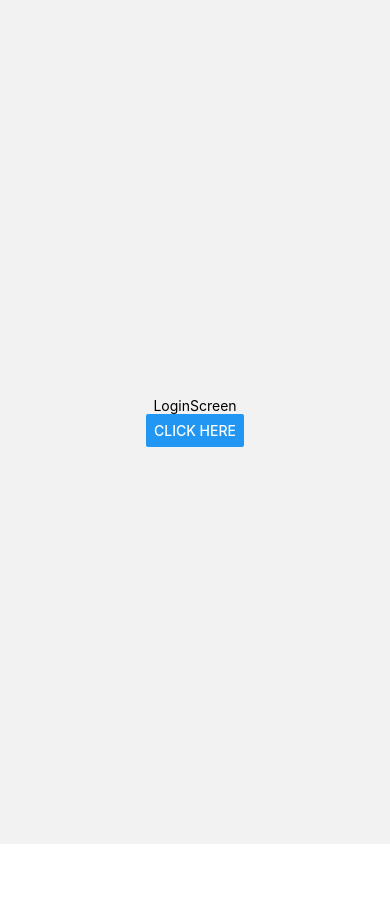
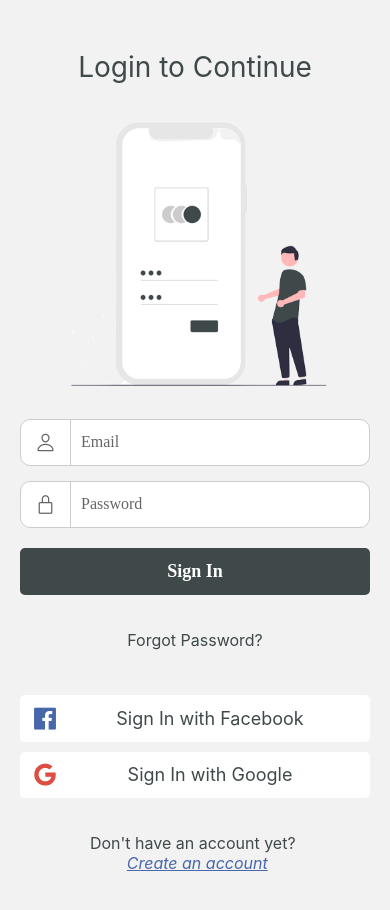
Before and after one commit to LuisSalas94/ReactNative-BookOutlet, a React Native app: screen /LoginScreen in a window 390 px wide. Shown: the top 910 px of the page. Before the commit the page ends 844 px from the top, so only its background shows below. Built offline with nearby package versions, Linux system fonts and the light colour scheme.

Commit message:
Add Styles to Login Screen

```diff
--- /dev/null
+++ b/src/components/LoginSignup/FormButton.tsx
@@ -0,0 +1,32 @@
+import {StyleSheet, Text, TouchableOpacity} from 'react-native';
+import React from 'react';
+import {windowHeight} from '../../utils/Dimensions';
+
+const FormButton = ({buttonTitle, ...rest}: any) => {
+  return (
+    <TouchableOpacity style={styles.buttonContainer} {...rest}>
+      <Text style={styles.buttonText}>{buttonTitle}</Text>
+    </TouchableOpacity>
+  );
+};
+
+export default FormButton;
+
+const styles = StyleSheet.create({
+  buttonContainer: {
+    marginTop: 10,
+    width: '100%',
+    height: windowHeight / 18,
+    backgroundColor: '#3f494a',
+    padding: 10,
+    alignItems: 'center',
+    justifyContent: 'center',
+    borderRadius: 5,
+  },
+  buttonText: {
+    fontSize: 18,
+    fontWeight: 'bold',
+    color: '#ffffff',
+    fontFamily: 'Lato-Regular',
+  },
+});
--- /dev/null
+++ b/src/components/LoginSignup/FormInput.tsx
@@ -0,0 +1,67 @@
+import React from 'react';
+import {StyleSheet, TextInput, View} from 'react-native';
+import Icon from 'react-native-vector-icons/Ionicons';
+import {windowHeight, windowWidth} from '../../utils/Dimensions';
+
+const FormInput = ({labelValue, placeholderText, iconType, ...rest}: any) => {
+  return (
+    <View style={styles.inputContainer}>
+      <View style={styles.iconStyle}>
+        <Icon name={iconType} size={20} color="#666" />
+      </View>
+      <TextInput
+        value={labelValue}
+        style={styles.input}
+        numberOfLines={1}
+        placeholder={placeholderText}
+        placeholderTextColor="#666"
+        {...rest}
+      />
+    </View>
+  );
+};
+
+export default FormInput;
+
+const styles = StyleSheet.create({
+  inputContainer: {
+    marginTop: 5,
+    marginBottom: 10,
+    width: '100%',
+    height: windowHeight / 18,
+    borderColor: '#ccc',
+    borderRadius: 10,
+    borderWidth: 1,
+    flexDirection: 'row',
+    alignItems: 'center',
+    backgroundColor: '#fff',
+  },
+  iconStyle: {
+    padding: 10,
+    height: '100%',
+    justifyContent: 'center',
+    alignItems: 'center',
+    borderRightColor: '#ccc',
+    borderRightWidth: 1,
+    width: 50,
+  },
+  input: {
+    padding: 10,
+    flex: 1,
+    fontSize: 16,
+    fontFamily: 'Lato-Regular',
+    color: '#333',
+    justifyContent: 'center',
+    alignItems: 'center',
+  },
+  inputField: {
+    padding: 10,
+    marginTop: 5,
+    marginBottom: 10,
+    width: windowWidth / 1.5,
+    height: windowHeight / 18,
+    fontSize: 16,
+    borderRadius: 8,
+    borderWidth: 1,
+  },
+});
--- /dev/null
+++ b/src/components/LoginSignup/SocialButton.tsx
@@ -0,0 +1,57 @@
+import React from 'react';
+import {StyleSheet, Text, TouchableOpacity, View} from 'react-native';
+import {windowHeight} from '../../utils/Dimensions';
+import Icon from 'react-native-vector-icons/Ionicons';
+
+const SocialButton = ({
+  buttonTitle,
+  btnType,
+  color,
+  iconColor,
+  backgroundColor,
+  ...rest
+}: any) => {
+  let bgColor = backgroundColor;
+  return (
+    <TouchableOpacity
+      style={[styles.buttonContainer, {backgroundColor: bgColor}]}
+      {...rest}>
+      <View style={styles.iconWrapper}>
+        <Icon style={styles.icon} name={btnType} size={25} color={iconColor} />
+      </View>
+      <View style={styles.btnTxtWrapper}>
+        <Text style={[styles.buttonText, {color: color}]}>{buttonTitle}</Text>
+      </View>
+    </TouchableOpacity>
+  );
+};
+
+export default SocialButton;
+
+const styles = StyleSheet.create({
+  buttonContainer: {
+    marginTop: 10,
+    width: '100%',
+    height: windowHeight / 18,
+    padding: 10,
+    flexDirection: 'row',
+    borderRadius: 5,
+  },
+  iconWrapper: {
+    width: 30,
+    justifyContent: 'center',
+    alignItems: 'center',
+  },
+  icon: {
+    fontWeight: 'bold',
+  },
+  btnTxtWrapper: {
+    flex: 1,
+    justifyContent: 'center',
+    alignItems: 'center',
+  },
+  buttonText: {
+    fontSize: 18,
+    fontWeight: 'normal',
+  },
+});
--- a/src/navigation/Navigator.tsx
+++ b/src/navigation/Navigator.tsx
@@ -2,6 +2,7 @@ import React from 'react';
 import {createStackNavigator} from '@react-navigation/stack';
 import OnboardingScreen from '../screens/OnboardingScreen';
 import LoginScreen from '../screens/LoginScreen';
+import SignUpScreen from '../screens/SignUpScreen';
 
 const Stack = createStackNavigator();
 
@@ -13,6 +14,7 @@ export const Navigator = () => {
       }}>
       <Stack.Screen name="OnboardingScreen" component={OnboardingScreen} />
       <Stack.Screen name="LoginScreen" component={LoginScreen} />
+      <Stack.Screen name="SignUpScreen" component={SignUpScreen} />
     </Stack.Navigator>
   );
 };
--- a/src/screens/LoginScreen.tsx
+++ b/src/screens/LoginScreen.tsx
@@ -1,14 +1,69 @@
-import {Button, StyleSheet, Text, View} from 'react-native';
-import React from 'react';
+import {useNavigation} from '@react-navigation/native';
+import React, {useState} from 'react';
+import {Image} from 'react-native';
+import {StyleSheet, Text, View, TouchableOpacity} from 'react-native';
+import FormButton from '../components/LoginSignup/FormButton';
+
+import FormInput from '../components/LoginSignup/FormInput';
+import SocialButton from '../components/LoginSignup/SocialButton';
 
 const LoginScreen = () => {
+  const [email, setEmail] = useState();
+  const [password, setPassword] = useState();
+  const navigation = useNavigation();
+
   return (
     <View style={styles.container}>
-      <Text>LoginScreen</Text>
-      <Button
-        title="Click Here"
-        onPress={() => console.log('Button Clicked')}
+      <Text style={styles.text}>Login to Continue</Text>
+      <Image style={styles.logo} source={require('../../assets/sign_up.png')} />
+      <FormInput
+        labelValue={email}
+        onChangeText={userEmail => setEmail(userEmail)}
+        placeholderText="Email"
+        iconType="person-outline"
+        keyboardType="email-address"
+        autoCapitalize="none"
+        autoCorrect={false}
       />
+      <FormInput
+        labelValue={password}
+        onChangeText={userPassword => setPassword(userPassword)}
+        placeholderText="Password"
+        iconType="lock-closed-outline"
+        secureTextEntry={true}
+      />
+      <FormButton
+        buttonTitle="Sign In"
+        onPress={() => alert('Sign In Clicked!')}
+      />
+      <TouchableOpacity style={styles.forgotButton}>
+        <Text style={styles.navButtonText}>Forgot Password?</Text>
+      </TouchableOpacity>
+
+      <SocialButton
+        buttonTitle="Sign In with Facebook"
+        btnType="logo-facebook"
+        color="#3f494a"
+        backgroundColor="#fff"
+        iconColor="#4867aa"
+      />
+
+      <SocialButton
+        buttonTitle="Sign In with Google"
+        btnType="logo-google"
+        color="#3f494a"
+        backgroundColor="#fff"
+        iconColor="#de4d41"
+      />
+
+      <TouchableOpacity
+        style={styles.forgotButton}
+        onPress={() => navigation.navigate('SignUpScreen')}>
+        <Text style={styles.navButtonText}>
+          Don't have an account yet? {'\n'}{' '}
+          <Text style={styles.navButtonText2}>Create an account</Text>
+        </Text>
+      </TouchableOpacity>
     </View>
   );
 };
@@ -17,8 +72,36 @@ export default LoginScreen;
 
 const styles = StyleSheet.create({
   container: {
-    flex: 1,
+    justifyContent: 'center',
     alignItems: 'center',
-    justifyContent: 'center',
+    padding: 20,
+    paddingTop: 50,
+  },
+  logo: {
+    height: 320,
+    width: 320,
+    resizeMode: 'cover',
+  },
+  text: {
+    fontSize: 28,
+    marginBottom: 10,
+    color: '#3f494a',
+  },
+  navButton: {
+    marginTop: 15,
+  },
+  forgotButton: {
+    marginVertical: 35,
+  },
+  navButtonText: {
+    fontSize: 16,
+    fontWeight: '400',
+    color: '#3f494a',
+    textAlign: 'center',
+  },
+  navButtonText2: {
+    color: '#4867aa',
+    fontStyle: 'italic',
+    textDecorationLine: 'underline',
   },
 });
--- /dev/null
+++ b/src/screens/SignUpScreen.tsx
@@ -0,0 +1,110 @@
+import {useNavigation} from '@react-navigation/native';
+import React, {useState} from 'react';
+import {StyleSheet, Text, View, TouchableOpacity} from 'react-native';
+import FormButton from '../components/LoginSignup/FormButton';
+import Icon from 'react-native-vector-icons/Ionicons';
+import FormInput from '../components/LoginSignup/FormInput';
+import SocialButton from '../components/LoginSignup/SocialButton';
+
+const SignUpScreen = () => {
+  const [email, setEmail] = useState();
+  const [password, setPassword] = useState();
+  const navigation = useNavigation();
+
+  return (
+    <View style={styles.container}>
+      <View style={styles.iconContainer}>
+        <Icon
+          name="arrow-back"
+          size={30}
+          color="#2e64e5"
+          onPress={() => navigation.navigate('LoginScreen')}
+        />
+      </View>
+      <Text style={styles.text}>Create an account</Text>
+      <FormInput
+        labelValue={email}
+        onChangeText={userEmail => setEmail(userEmail)}
+        placeholderText="Email"
+        iconType="person-outline"
+        keyboardType="email-address"
+        autoCapitalize="none"
+        autoCorrect={false}
+      />
+      <FormInput
+        labelValue={password}
+        onChangeText={userPassword => setPassword(userPassword)}
+        placeholderText="Password"
+        iconType="lock-closed-outline"
+        secureTextEntry={true}
+      />
+      <FormButton
+        buttonTitle="Sign Up"
+        onPress={() => alert('Sign Up Clicked!')}
+      />
+
+      <View style={styles.textPrivate}>
+        <Text style={styles.color_textPrivate}>
+          By registering, you confirm that you accept our{' '}
+        </Text>
+        <TouchableOpacity onPress={() => alert('Terms Clicked!')}>
+          <Text style={[styles.color_textPrivate, {color: '#e88832'}]}>
+            Terms of service
+          </Text>
+        </TouchableOpacity>
+        <Text style={styles.color_textPrivate}> and </Text>
+        <Text style={[styles.color_textPrivate, {color: '#e88832'}]}>
+          Privacy Policy
+        </Text>
+      </View>
+
+      <TouchableOpacity
+        style={styles.navButton}
+        onPress={() => navigation.navigate('LoginScreen')}>
+        <Text style={styles.navButtonText}>Have an account? Sign In</Text>
+      </TouchableOpacity>
+    </View>
+  );
+};
+
+export default SignUpScreen;
+
+const styles = StyleSheet.create({
+  container: {
+    justifyContent: 'center',
+    alignItems: 'center',
+    padding: 20,
+    paddingTop: 50,
+  },
+
+  text: {
+    fontSize: 28,
+    marginBottom: 10,
+    color: '#051d5f',
+  },
+  navButton: {
+    marginTop: 15,
+  },
+
+  navButtonText: {
+    fontSize: 18,
+    fontWeight: '500',
+    color: '#2e64e5',
+  },
+  textPrivate: {
+    flexDirection: 'row',
+    flexWrap: 'wrap',
+    marginVertical: 35,
+    justifyContent: 'center',
+  },
+  color_textPrivate: {
+    fontSize: 13,
+    fontWeight: '400',
+    color: 'grey',
+  },
+  iconContainer: {
+    position: 'relative',
+    right: '45%',
+    bottom: '5%',
+  },
+});
--- /dev/null
+++ b/src/utils/Dimensions.ts
@@ -0,0 +1,4 @@
+import {Dimensions} from 'react-native';
+
+export const windowWidth = Dimensions.get('window').width;
+export const windowHeight = Dimensions.get('window').height;
```
Also changed, not shown: assets/sign_up.png (added).
